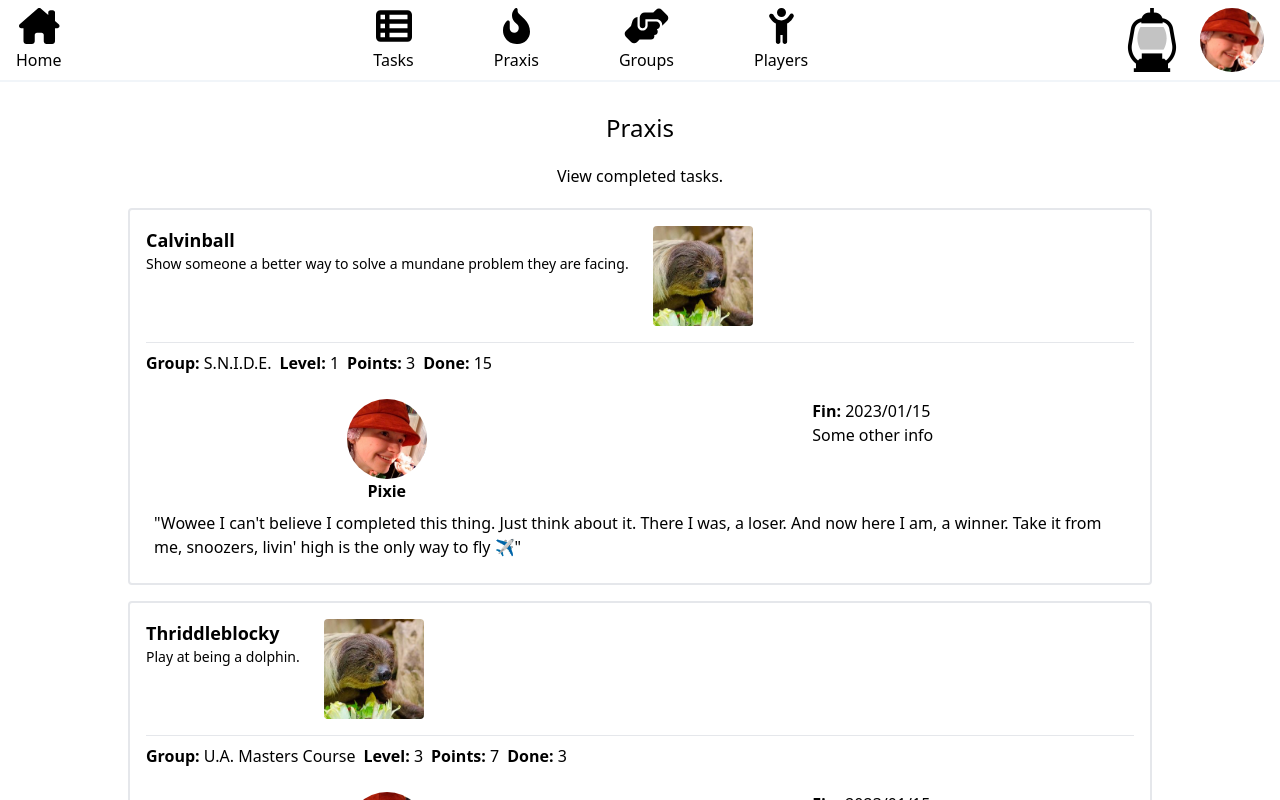
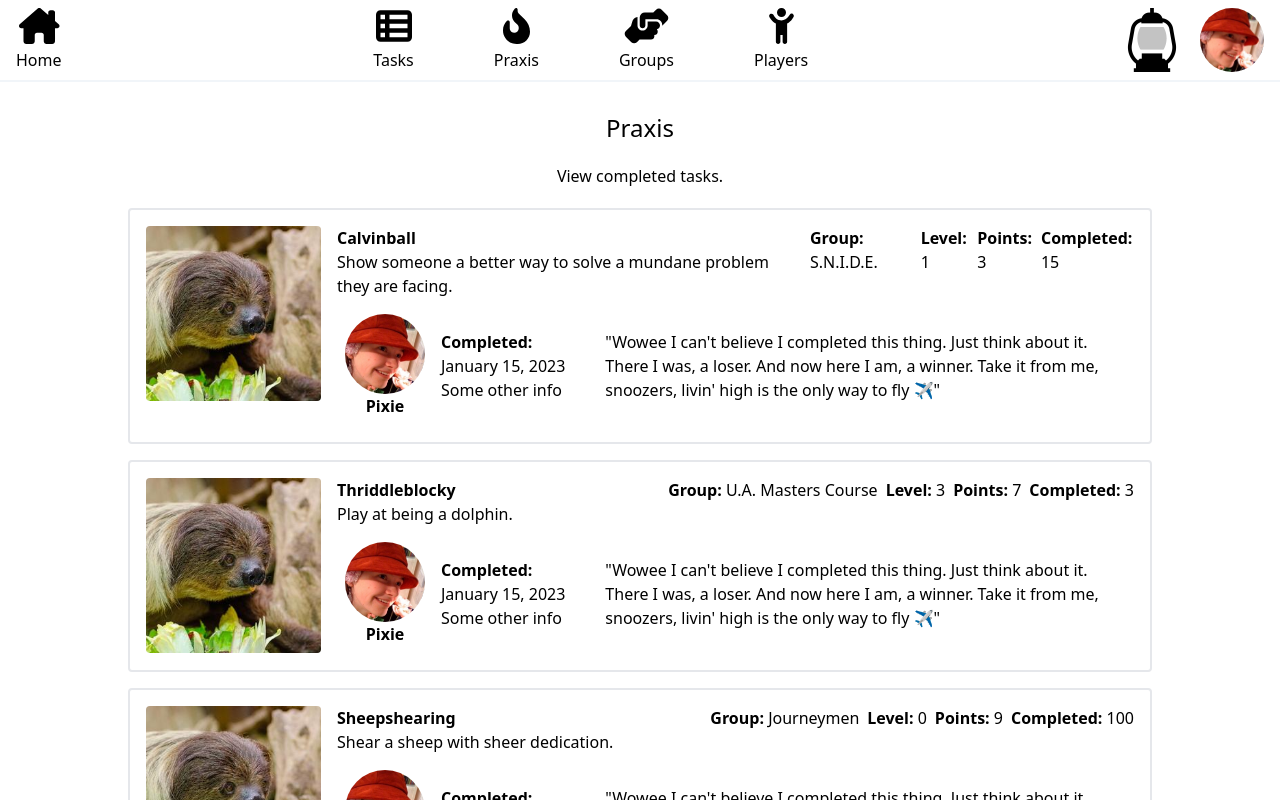
Before and after one commit to ktpeace/w0rld, a Next.js app: page /praxis in a window 1280 px wide. Shown: the top 800 px of the page. Built offline with nearby package versions, Linux system fonts and the light colour scheme.

Commit message:
restored desktop layout on praxis

```diff
--- a/src/pages/praxis/index.tsx
+++ b/src/pages/praxis/index.tsx
@@ -16,7 +16,7 @@ const Praxis = () => {
               className="flex items-center gap-4 p-4 rounded border-2 dark:border-slate-700 dark:bg-slate-800 dark:hover:border-slate-500 dark:hover:bg-slate-700 parent-hover:child-bg-slate-600"
             >
               {/* Mobile Layout */}
-              <div className="flex flex-col gap-2">
+              <div className="flex flex-col gap-2 lg:hidden">
                 <div className="flex gap-2 pb-4 border-b">
                   <div className="mr-4 2xl:mr-0">
                     <h4 className="font-bold text-lg mt-0">{task.name}</h4>
@@ -72,10 +72,11 @@ const Praxis = () => {
                 </div>
               </div>
               {/* Desktop Layout */}
-              {/* <Image
+              <div className="hidden lg:flex gap-4">
+                <Image
                   src={sloth}
                   alt="sloth"
-                className="hidden md-block w-[175px] h-[175px] rounded object-cover"
+                  className="w-[175px] h-[175px] rounded object-cover"
                 />
                 <div className="flex flex-col gap-2">
                   <div className="flex justify-between">
@@ -110,21 +111,22 @@ const Praxis = () => {
                     </div>
                     <div className="flex-grow">
                       <p>
-                      <span className="font-bold">Completed:</span> January 15,
-                      2023{" "}
+                        <span className="font-bold">Completed:</span> January
+                        15, 2023{" "}
                       </p>
                       <p>Some other info</p>
                     </div>
                     <div className="flex-shrink-0 w-2/3">
                       <p>
                         &quot;Wowee I can&apos;t believe I completed this thing.
-                      Just think about it. There I was, a loser. And now here I
-                      am, a winner. Take it from me, snoozers, livin&apos; high
-                      is the only way to fly ✈️&quot;
+                        Just think about it. There I was, a loser. And now here
+                        I am, a winner. Take it from me, snoozers, livin&apos;
+                        high is the only way to fly ✈️&quot;
                       </p>
                     </div>
                   </div>
-              </div> */}
+                </div>
+              </div>
             </Link>
           );
         })}
```
Lines whose indentation alone changed are shown as unchanged.
